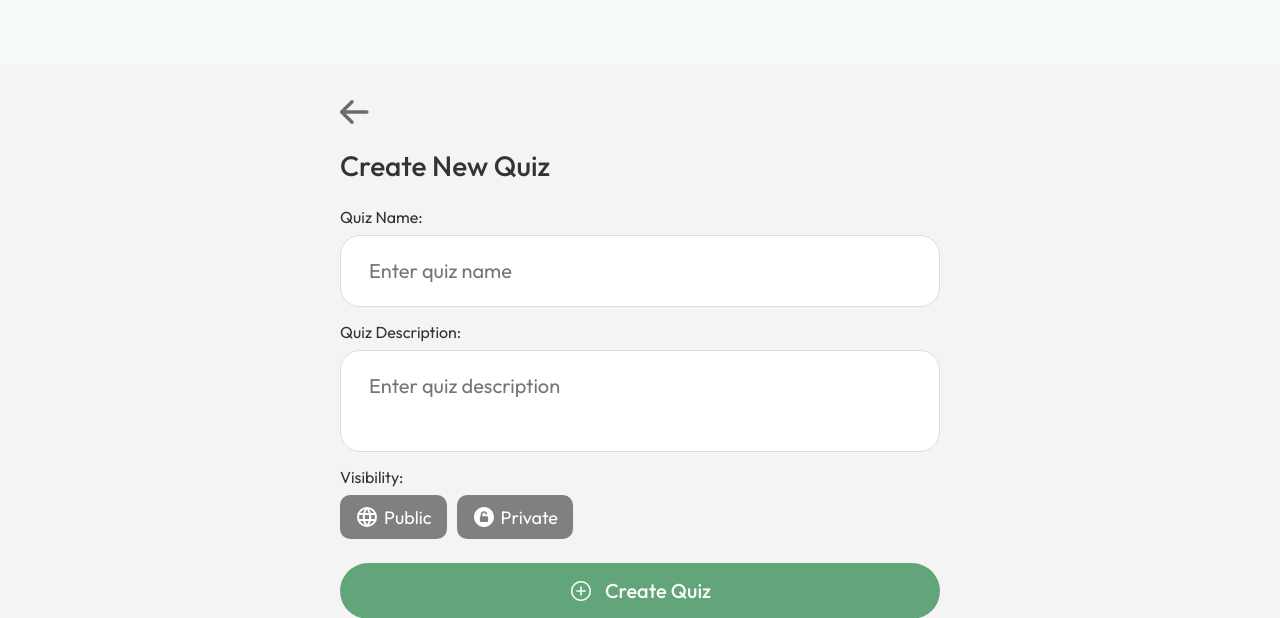
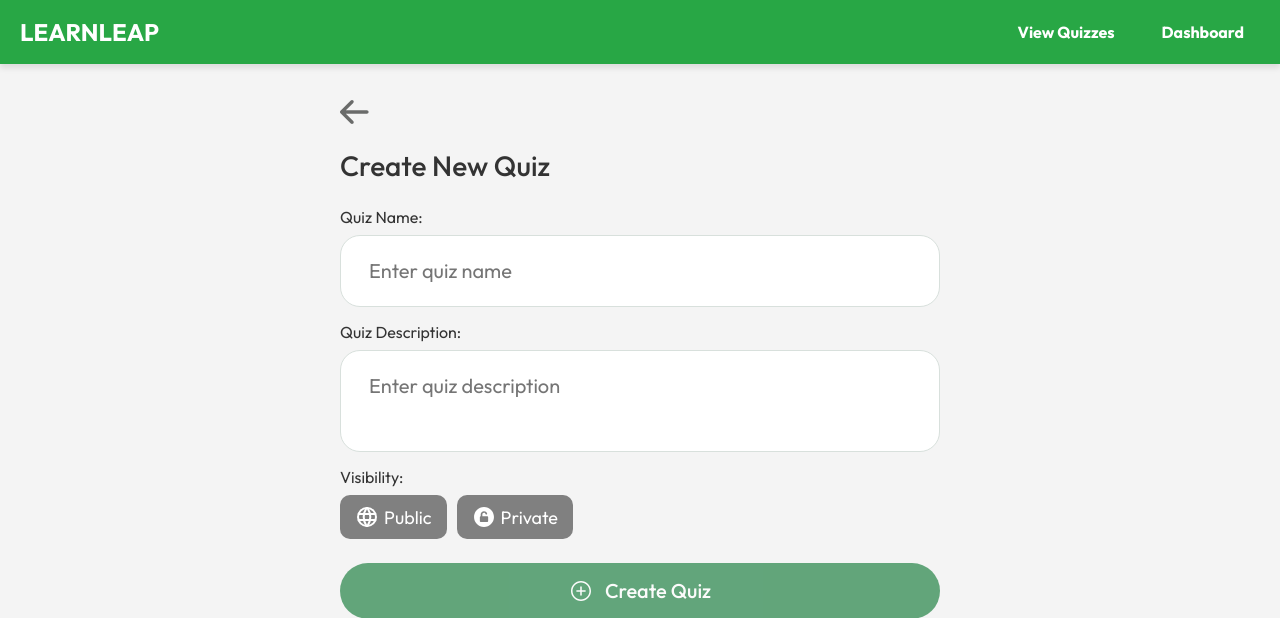
Before and after one commit to limxuan/learnleap, a PHP site: page /create-quiz.php in a window 1280 px wide. Shown: the top 618 px of the page. Run offline with PHP 8.4, Linux system fonts and the light colour scheme; the visitor is signed in with stand-in values (Sample User, id 1).

Commit message:
navbar updates

```diff
--- a/navbar.php
+++ b/navbar.php
@@ -1,2 +1,44 @@
+<head>
+  <style>
+        .navbar {
+            display: flex;
+            justify-content: space-between;
+            align-items: center;
+            padding: 10px 20px;
+            background-color: #28a745; /* Green color */
+            color: white;
+            box-shadow: 0px 4px 6px rgba(0, 0, 0, 0.1);
+        }
+
+        .navbar .logo {
+            font-size: 1.5rem;
+            font-weight: bold;
+            text-transform: uppercase;
+        }
+
+        .navbar .nav-links {
+            display: flex;
+            gap: 15px;
+        }
+
+        .navbar .nav-links a {
+            text-decoration: none;
+            color: white;
+            font-weight: bold;
+            padding: 8px 16px;
+            border-radius: 5px;
+            transition: background-color 0.3s ease;
+        }
+
+        .navbar .nav-links a:hover {
+            background-color: #218838; /* Darker green on hover */
+        }
+    </style>
+</head>
 <div class="navbar">
+  <div class="logo">LearnLeap</div>
+        <div class="nav-links">
+            <a href="lecturer-view-quiz.php">View Quizzes</a>
+            <a href="lecturer-dashboard.php">Dashboard</a>
+        </div>
 </div>
```
